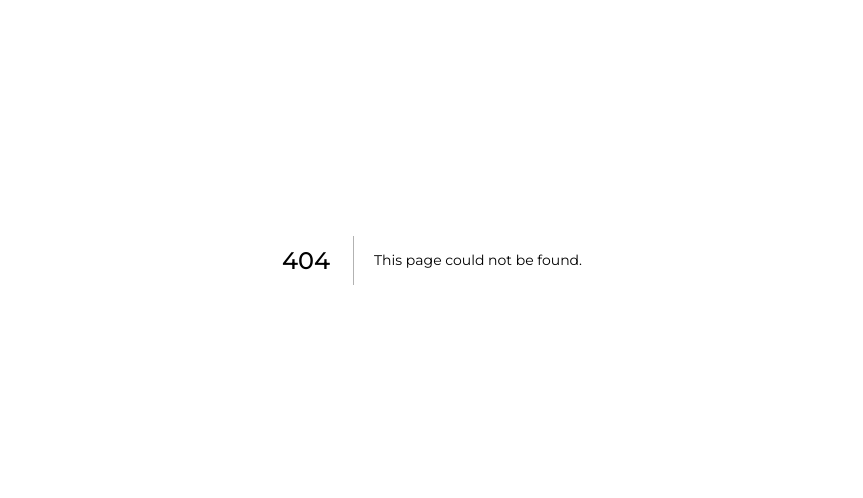
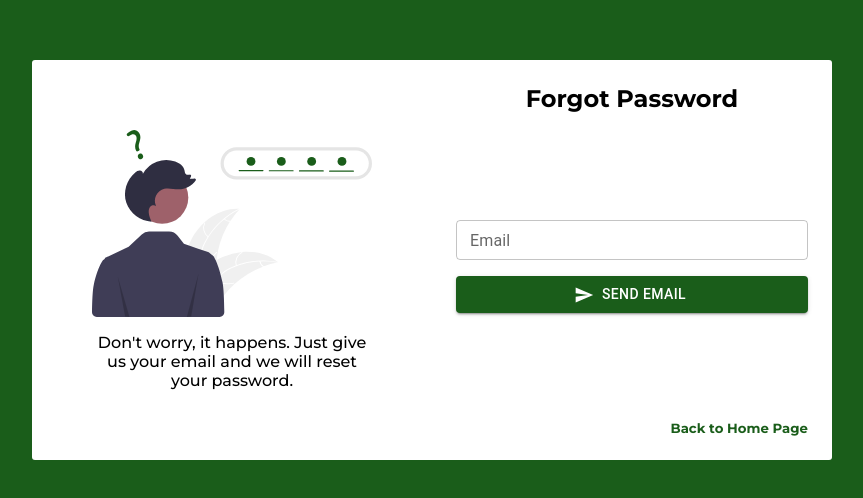
Before and after one commit to KevinChristian30/Medi-front-end, a Next.js app: page /forgot-password in a window 1280 px wide. Before the commit this address had no page. Shown: the part 140-638 px from the top of the page, without its empty margins (208-1071 px from the left). Built offline with nearby package versions, Linux system fonts and the light colour scheme; sample sign-in values are in the browser's storage.

Commit message:
Added Forgot Password Front End

```diff
--- a/components/navbar/loginModal/loginModal.module.css
+++ b/components/navbar/loginModal/loginModal.module.css
@@ -58,7 +58,7 @@
   color: black;
 }
 
-.bottom {
+.middle {
   width: 100%;
   display: flex;
   flex-direction: column;
@@ -67,10 +67,16 @@
   padding: 0 32px;
 }
 
-.registerContainer {
+.bottom {
   font-weight: 600;
   font-size: 0.8rem;
   color: var(--black);
+  display: flex;
+  flex-direction: column;
+  width: 100%;
+  align-items: center;
+  justify-content: center;
+  gap: 4px;
 }
 
 .registerLink {
--- /dev/null
+++ b/pages/forgot-password/index.module.css
@@ -0,0 +1,67 @@
+.index {
+  display: grid;
+  place-items: center;
+  width: 100vw;
+  height: 100vh;
+  background-color: var(--primary);
+}
+
+.content {
+  height: 400px;
+  width: 800px;
+  background-color: var(--white);
+  border-radius: 3px;
+  display: flex;
+}
+
+.left,
+.right {
+  width: 50%;
+}
+
+.left {
+  display: flex;
+  justify-content: center;
+  align-items: center;
+  flex-direction: column;
+  gap: 16px;
+  height: 100%;
+}
+
+.forgotPasswordImage {
+  width: 70%;
+  height: fit-content;
+}
+
+.left p {
+  font-weight: 500;
+  text-align: center;
+  width: 70%;
+}
+
+.right {
+  display: flex;
+  flex-direction: column;
+  align-items: center;
+  justify-content: space-between;
+  padding: 24px;
+}
+
+.middle {
+  width: 100%;
+  display: flex;
+  flex-direction: column;
+  gap: 16px;
+}
+
+.right .bottom {
+  width: 100%;
+  display: flex;
+  justify-content: flex-end;
+  text-align: right;
+}
+
+.loginLink {
+  width: fit-content;
+  color: var(--primary);
+}
--- /dev/null
+++ b/pages/forgot-password/index.tsx
@@ -0,0 +1,61 @@
+import Head from 'next/head';
+import React from 'react'
+import style from "./index.module.css";
+import forgotPasswordImage from "/public/forgot-password-image.svg";
+import Image from 'next/image';
+import { TextField } from '@mui/material';
+import { LoadingButton } from '@mui/lab';
+import SendIcon from '@mui/icons-material/Send';
+import Link from 'next/link';
+
+const ForgotPassword = () => {
+  return (
+    <>
+      <Head>
+        <title>Medi | Register</title>
+        <link rel="icon" href="/logo.svg" />
+      </Head>
+      <main className={style.index}>
+        <div className={style.content}>
+          <div className={style.left}>
+            <Image
+              src={forgotPasswordImage}
+              alt='Forgot Password'
+              className={style.forgotPasswordImage}
+            />
+            <p>
+              Don't worry, it happens. Just give us your email and we will reset your password.
+            </p>
+          </div>
+          <div className={style.right}>
+            <div className={style.top}>
+              <h2>Forgot Password</h2>
+            </div>
+            <form className={style.middle}>
+              <TextField
+                label="Email"
+                size="small"
+                fullWidth
+              />
+              <LoadingButton
+                variant='contained'
+                type='submit'
+                startIcon={<SendIcon />}
+                fullWidth
+              >
+                Send Email
+              </LoadingButton>
+            </form>
+            <div className={style.bottom}>
+              <Link href='/' className={style.loginLink}>
+                <h5>Back to Home Page</h5>
+              </Link>
+            </div>
+          </div>
+        </div>
+      </main>
+    </>
+  )
+}
+
+export default ForgotPassword;
```
Also changed, not shown: components/navbar/loginModal/loginModal.tsx (+9 -3 lines), public/forgot-password-image.svg (added).
